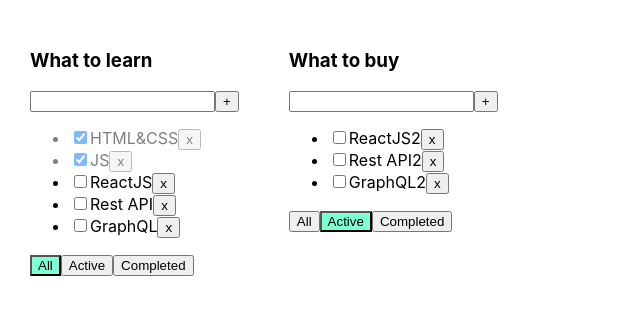
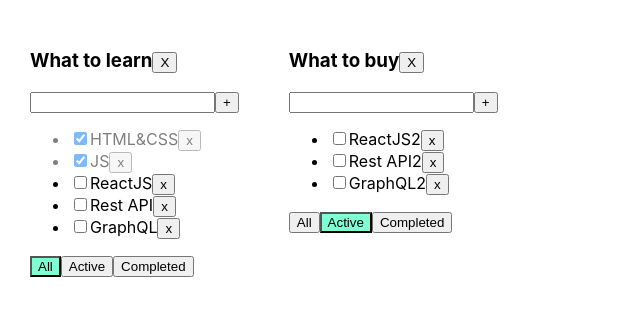
Before and after one commit to talerqa/microtasks, a React (Create React App) app: page / in a window 1280 px wide. Shown: the top 316 px of the page, without its empty margins (0-640 px from the left). Built offline with nearby package versions, Linux system fonts and the light colour scheme.

Commit message:
complete deleteTask

```diff
--- a/src/App.tsx
+++ b/src/App.tsx
@@ -53,6 +53,13 @@ function App() {
         setTasks(filteredTasks);
     }
 
+    function deleteTask(todoListId: string) {
+        setTodolists(todolists.filter( f => f.id !== todoListId))
+        delete tasks[todoListId]
+        console.log(tasks)
+    }
+
+
     function addTask(todoListId: string, title: string) {
         let task = {id: v1(), title: title, isDone: false};
         setTasks({...tasks, [todoListId]: [...tasks[todoListId], task]})
@@ -76,10 +83,10 @@ function App() {
               let tasksForTodolist = tasks[el.id]
 
               if (el.filter === 'active') {
-                  tasksForTodolist = tasks[el.id].filter(f => f.isDone === false);
+                  tasksForTodolist = tasks[el.id].filter(f => !f.isDone);
               }
               if (el.filter === 'completed') {
-                  tasksForTodolist = tasks[el.id].filter(f => f.isDone === true);
+                  tasksForTodolist = tasks[el.id].filter(f => f.isDone);
               }
 
 
@@ -91,6 +98,7 @@ function App() {
                                changeTaskStatus={changeStatus}
                                filter={el.filter}
                                todolistsId={el.id}
+                               deleteTask={deleteTask}
               />
           })}
 
--- a/src/Todolist.tsx
+++ b/src/Todolist.tsx
@@ -16,6 +16,7 @@ type PropsType = {
     changeTaskStatus: (todoListId: string, taskId: string, isDone: boolean) => void
     filter: FilterValuesType
     todolistsId: string
+    deleteTask:  (todoListId: string)=> void
 }
 
 export function Todolist(props: PropsType) {
@@ -49,7 +50,9 @@ export function Todolist(props: PropsType) {
 
 
     return <div>
-        <h3>{props.title}</h3>
+        <h3>{props.title}
+        <button onClick={()=> props.deleteTask(props.todolistsId)}>X</button>
+        </h3>
         <div>
             <input value={title}
                    onChange={onChangeHandler}
```
